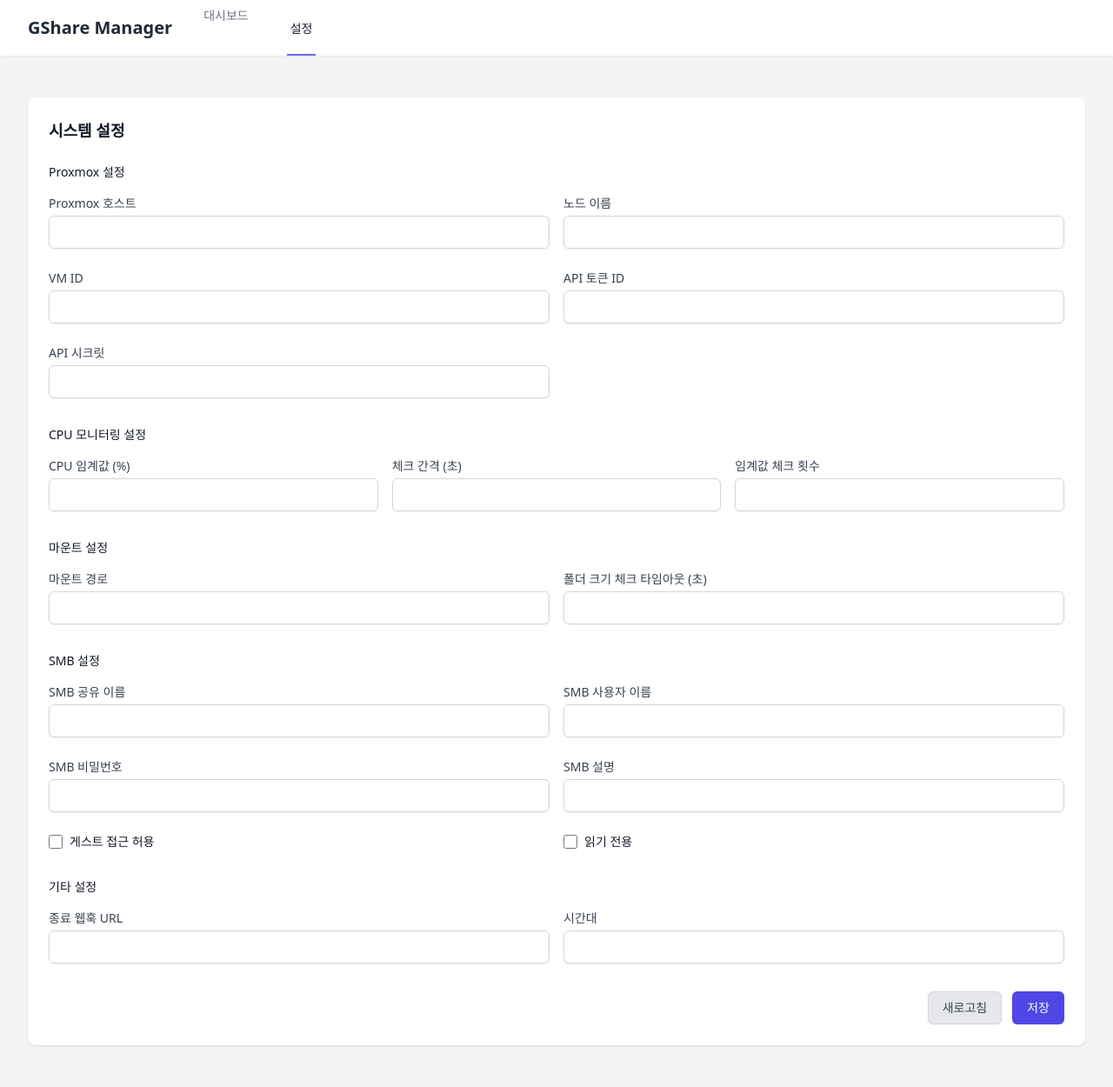
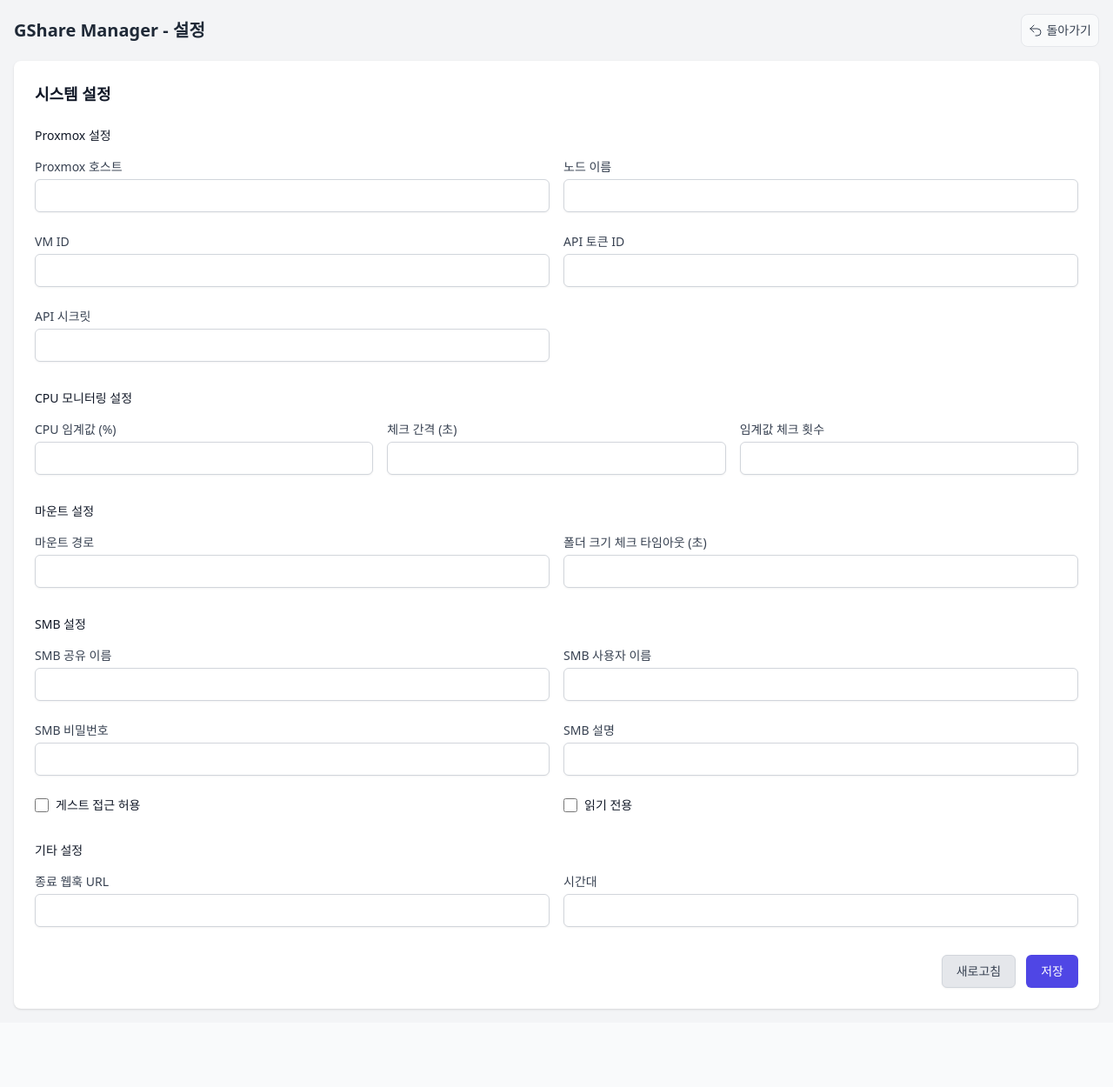
Before and after one commit to wooooooooooook/gshare-manager, a Flask app: page /settings in a window 1280 px wide. Shown: the whole page at 87% size. After the commit the page ends 1162 px from the top, so only its background shows below. Run offline with Flask 3, Linux system fonts and the light colour scheme; parts of the project's set-up code (start-up, migrations or seed data) failed here and were passed over; some libraries are stand-ins or nearby versions.

Commit message:
Refactor UI layout and styling for improved user experience
- Simplify navigation and header design in index and settings pages
- Update button styles with consistent color and hover effects
- Add settings link to dashboard and back button to settings page
- Modify progress bar and status element colors
- Remove redundant navigation bar markup
- Enhance responsive layout with more consistent spacing

```diff
--- a/gshare_manager.py
+++ b/gshare_manager.py
@@ -717,9 +717,9 @@ class GShareManager:
         self.proxmox_api = proxmox_api
         self.low_cpu_count = 0
         self.last_action = "프로그램 시작"
-        self.last_shutdown_time = "-"
         self.folder_monitor = FolderMonitor(config, proxmox_api)
         self.proxmox_api.set_folder_monitor(self.folder_monitor)  # FolderMonitor 인스턴스 설정
+        self.last_shutdown_time = datetime.fromtimestamp(self.folder_monitor.last_shutdown_time).strftime('%Y-%m-%d %H:%M:%S')
         self._update_state()
 
     def _format_uptime(self, seconds: float) -> str:
@@ -764,6 +764,7 @@ class GShareManager:
             cpu_usage = self.proxmox_api.get_cpu_usage() or 0.0
             uptime = self.proxmox_api.get_vm_uptime()
             uptime_str = self._format_uptime(uptime) if uptime is not None else "알 수 없음"
+            self.last_shutdown_time = datetime.fromtimestamp(self.folder_monitor.last_shutdown_time).strftime('%Y-%m-%d %H:%M:%S')
 
             current_state = State(
                 last_check_time=current_time,
--- a/templates/settings.html
+++ b/templates/settings.html
@@ -7,27 +7,21 @@
     <title>GShare Manager - 설정</title>
 </head>
 <body class="bg-gray-100">
-    <div class="min-h-screen">
-        <!-- 네비게이션 바 -->
-        <nav class="bg-white shadow-sm">
-            <div class="max-w-7xl mx-auto px-4 sm:px-6 lg:px-8">
-                <div class="flex justify-between h-16">
-                    <div class="flex">
-                        <div class="flex-shrink-0 flex items-center">
-                            <a href="/" class="text-xl font-bold text-gray-800">GShare Manager</a>
+    <div class="min-h-screen p-4">
+        <div class="max-w-7xl mx-auto">
+            <div class="flex items-center justify-between mb-4">
+                <h1 class="text-xl font-bold text-gray-800">GShare Manager - 설정</h1>
+                <a href="/"
+                    class="bg-gray-50 hover:bg-blue-100 text-gray-700 hover:text-blue-800 rounded-lg p-2 border border-gray-200 hover:border-blue-200 transition-colors duration-200">
+                    <div class="flex items-center justify-center gap-1">
+                        <svg class="w-4 h-4" xmlns="http://www.w3.org/2000/svg" fill="none" viewBox="0 0 24 24" stroke-width="1.5" stroke="currentColor">
+                            <path stroke-linecap="round" stroke-linejoin="round" d="M9 15L3 9m0 0l6-6M3 9h12a6 6 0 010 12h-3" />
+                        </svg>
+                        <span class="text-sm font-medium">돌아가기</span>
                     </div>
-                        <div class="hidden sm:ml-6 sm:flex sm:space-x-8">
-                            <a href="/" class="text-gray-500 hover:text-gray-700 px-3 py-2 rounded-md text-sm font-medium">대시보드</a>
-                            <a href="/settings" class="border-indigo-500 text-gray-900 inline-flex items-center px-1 pt-1 border-b-2 text-sm font-medium">설정</a>
+                </a>
             </div>
-                    </div>
-                </div>
-            </div>
-        </nav>
 
-        <!-- 메인 컨텐츠 -->
-        <div class="max-w-7xl mx-auto py-6 sm:px-6 lg:px-8">
-            <div class="px-4 py-6 sm:px-0">
             <div class="bg-white shadow rounded-lg p-6">
                 <h2 class="text-lg font-semibold text-gray-900 mb-6">시스템 설정</h2>
 
@@ -151,7 +145,6 @@
             </div>
         </div>
     </div>
-    </div>
 
     <script>
         // 설정 로드
```
Also changed, not shown: templates/index.html (+20 -23 lines). Lines whose indentation alone changed are shown as unchanged.
